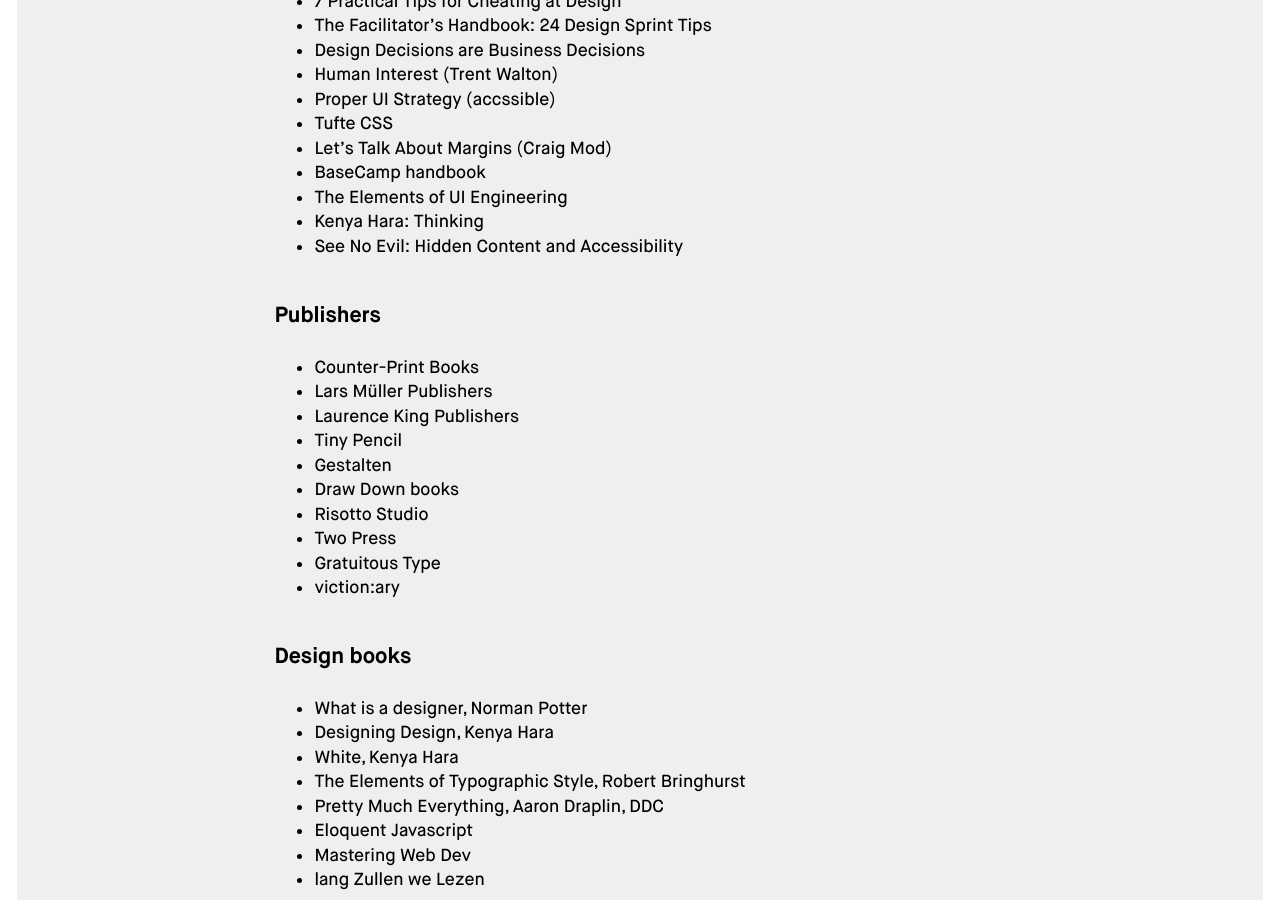
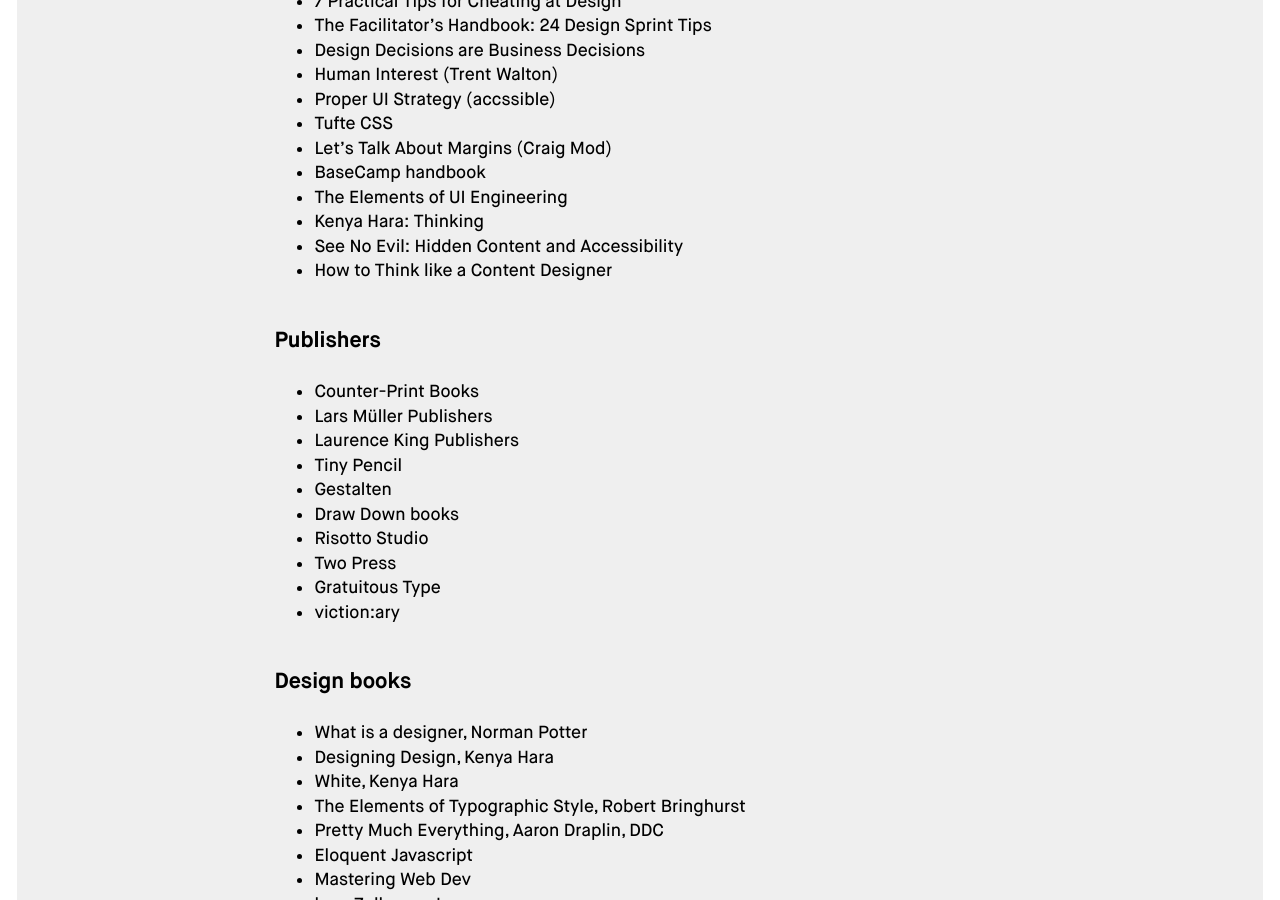
Before and after one commit to regmtait/regmtait.co.uk, a Jekyll site: the page built from links.md, in a window 1280 px wide and 900 px high, scrolled down 890 px. Built offline with Jekyll 4.4.1, drawn with Linux system fonts in a browser that asks for light colours.

Commit message:
Add link

```diff
--- a/links.md
+++ b/links.md
@@ -45,6 +45,7 @@
 * [The Elements of UI Engineering](https://overreacted.io/the-elements-of-ui-engineering/)
 * [Kenya Hara: Thinking](https://www.ndc.co.jp/hara/en/thinking/prospects/)
 * [See No Evil: Hidden Content and Accessibility](https://cloudfour.com/thinks/see-no-evil-hidden-content-and-accessibility/)
+* [How to Think like a Content Designer](https://blog.prototypr.io/how-to-think-like-a-content-designer-532b5c0c2ed1)
 
 ## Publishers
 
```
